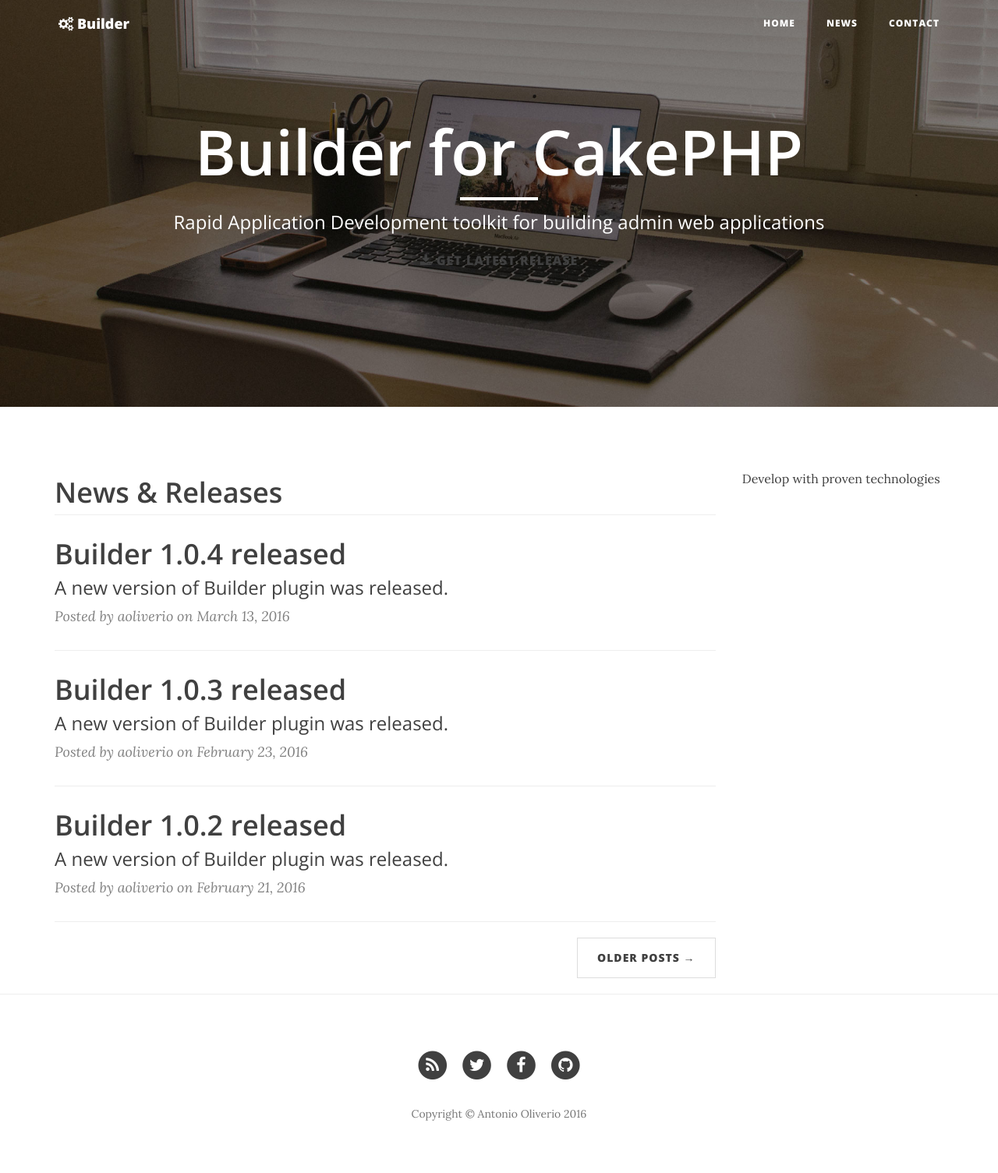
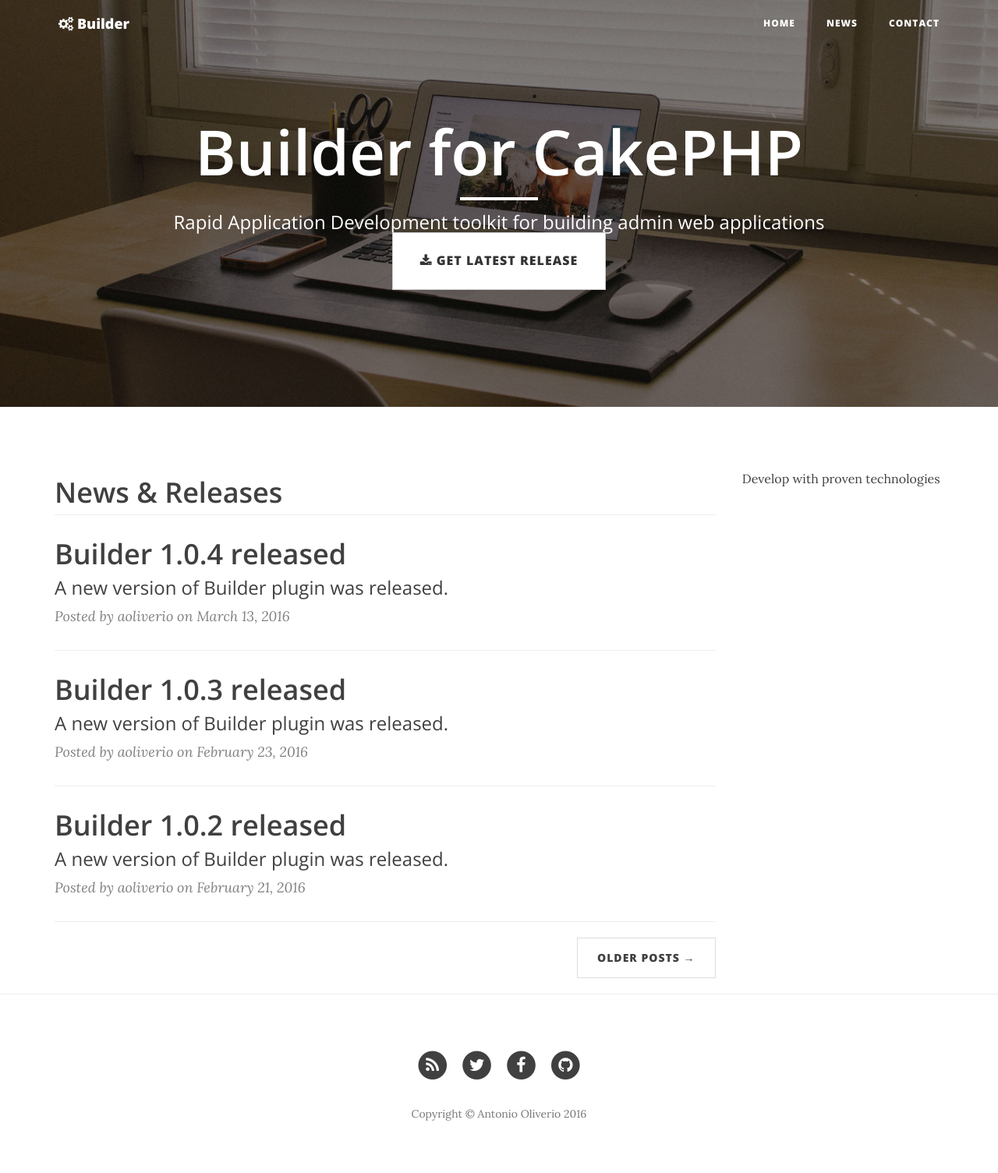
Before and after one commit to aoliverio/builder, a Jekyll site: the page built from index.html, in a window 1280 px wide. Shown: the whole page at 78% size. Built offline with Jekyll 4.4.1, drawn with Linux system fonts in a browser that asks for light colours; nearby versions of some CDN libraries; the list of posts is cut into pages by our own code.

Commit message:
Initial commit

```diff
--- a/_layouts/page.html
+++ b/_layouts/page.html
@@ -12,7 +12,7 @@ layout: default
                     <hr class="small">
                     <span class="subheading">{{ page.description }}</span>
                     {% if page.download_url %}
-                    <a class="btn btn-lg" href="{{ page.download_url }}" target="_blank"><i class="fa fa-download"></i> {{ page.download_label }}</a>
+                    <a class="btn btn-default btn-lg" href="{{ page.download_url }}" target="_blank"><i class="fa fa-download"></i> {{ page.download_label }}</a>
                     {% endif %}
                 </div>
             </div>
```
